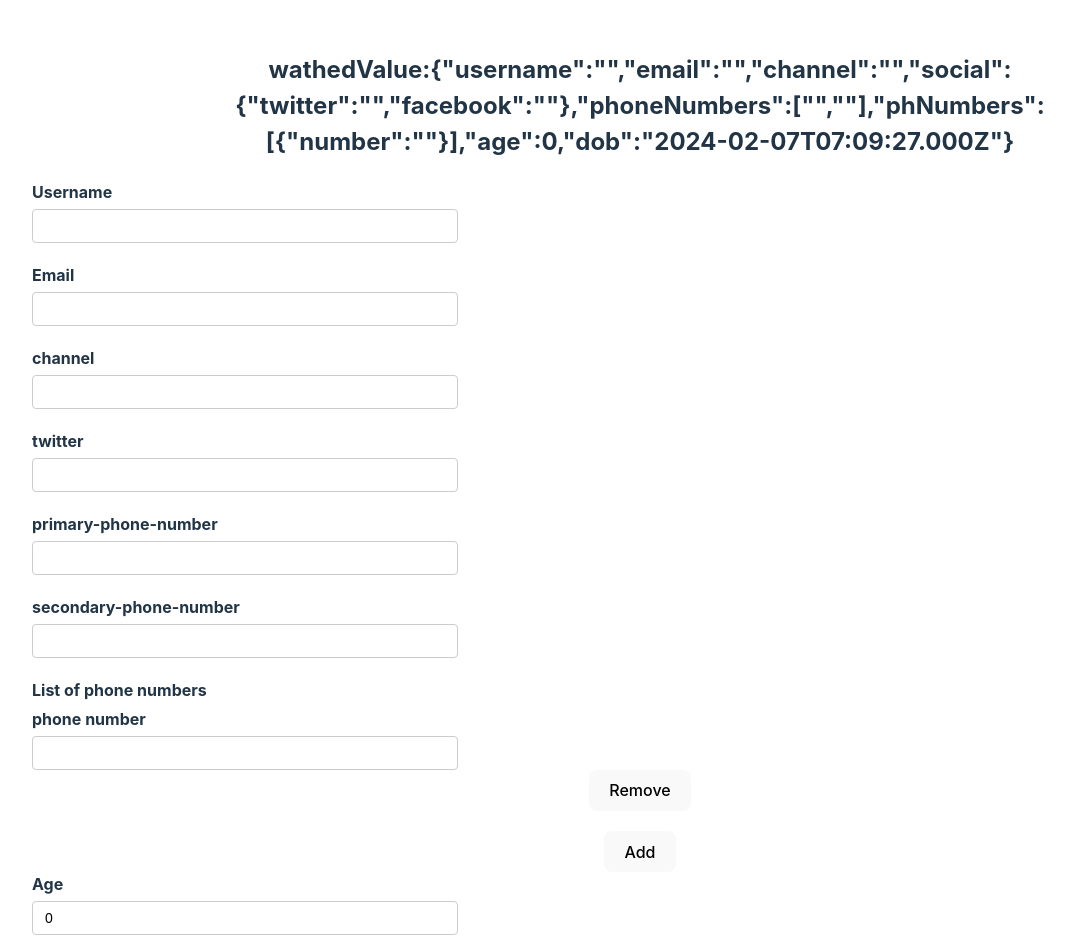
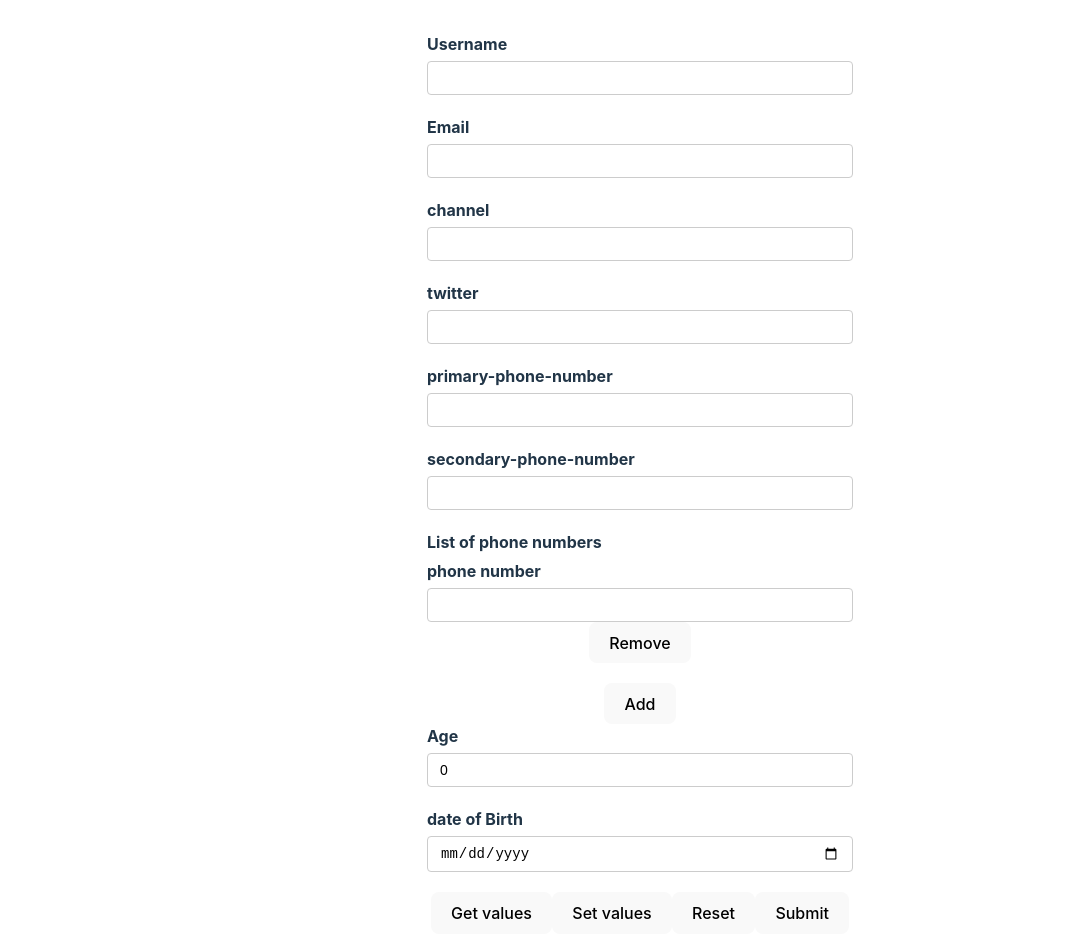
Before and after one commit to vinaybeelagi/rhf-demo, a React (Create React App) app: page / in a window 1280 px wide. Shown: the top 952 px of the page, without its empty margins (0-1074 px from the left). Built offline with nearby package versions, Linux system fonts and the light colour scheme.

Commit message:
form validation techniques

```diff
--- a/src/components/YouTubeForm.tsx
+++ b/src/components/YouTubeForm.tsx
@@ -1,6 +1,7 @@
 import { useEffect } from "react";
-import { useForm,useFieldArray} from "react-hook-form";
+import { useForm,useFieldArray, FieldErrors} from "react-hook-form";
 import { DevTool } from "@hookform/devtools";
+import { isDisabled } from "@testing-library/user-event/dist/utils";
 
 type FormValues = {
   username: string;
@@ -32,13 +33,14 @@ export const YouTubeForm = () => {
         phoneNumbers: ["",""],
         phNumbers: [{number: ""}],
         age:0,
-        dob:new Date()
+        dob:new Date(),
+
       },
-
+      mode:"all"
     }
   );
-  const { register, control, handleSubmit, formState,watch } = form;
-  const { errors } = formState;
+  const { register, control, handleSubmit, formState,watch,getValues,setValue,reset} = form;
+  const { errors,isDirty,isValid,isSubmitSuccessful} = formState;
   const {fields,append,remove} = useFieldArray({
     control,
     name: "phNumbers"
@@ -47,21 +49,40 @@ export const YouTubeForm = () => {
     console.log("form Submitted", data);
   };
 
-  useEffect(()=> {
-    const subscription = watch((value) => {
-      console.log(value)
-    });
-      return
-      subscription.unsubscribe();
-  },[watch]);
+  const onError = (errors: FieldErrors<FormValues>) => {
+    console.log("Form errors", errors);
+  };
 
 
-  const watchForm = watch();
+  const handleGetValues = () => {
+    console.log("Get values",getValues())
+  }
+  const handleSetValue = () => {
+    console.log("set values",setValue("username","",{shouldDirty:true,shouldTouch:true,shouldValidate:true}))
+  }
+
+  useEffect (() => {
+    if (isSubmitSuccessful) {
+      reset();
+    }
+  },[isSubmitSuccessful,reset]);
+
+
+  // useEffect(()=> {
+  //   const subscription = watch((value) => {
+  //     console.log(value)
+  //   });
+  //     return
+  //     subscription.unsubscribe();
+  // },[watch]);
+
+
+  // const watchForm = watch();
 
   return (
     <div>
-      <h2>wathedValue:{JSON.stringify(watchForm)}</h2>
-      <form onSubmit={handleSubmit(onSubmit)} noValidate>
+      {/* <h2>wathedValue:{JSON.stringify(watchForm)}</h2> */}
+      <form onSubmit={handleSubmit(onSubmit,onError)} noValidate>
         <div className="form-control">
           <label htmlFor="username">Username</label>
           <input
@@ -92,8 +113,13 @@ export const YouTubeForm = () => {
               return (
               !fieldValue.endsWith("baddomain.com") || "This domain not support"
               )
-            }
+            },
+            emailAvailable: async (fieldValue) => {
+              const response = await fetch(`https://jsonplaceholder.typicode.com/users?email=${fieldValue}`);
+              const data = await response.json();
+              return data.length === 0 || "Email already exist";
           }
+        }
             })}
           />
           <p className="error">{errors.email?.message}</p>
@@ -183,7 +209,11 @@ export const YouTubeForm = () => {
           />
           <p className="error">{errors.dob?.message}</p>
         </div>
-        <button type="submit">Submit</button>
+        <button type="button" onClick={handleGetValues}>Get values</button>
+        <button type="button" onClick={handleSetValue}>Set values</button>
+        <button type="button" onClick={()=>reset()}>Reset</button>
+
+        <button>Submit</button>
       </form>
       <DevTool control={control} />
     </div>
```
